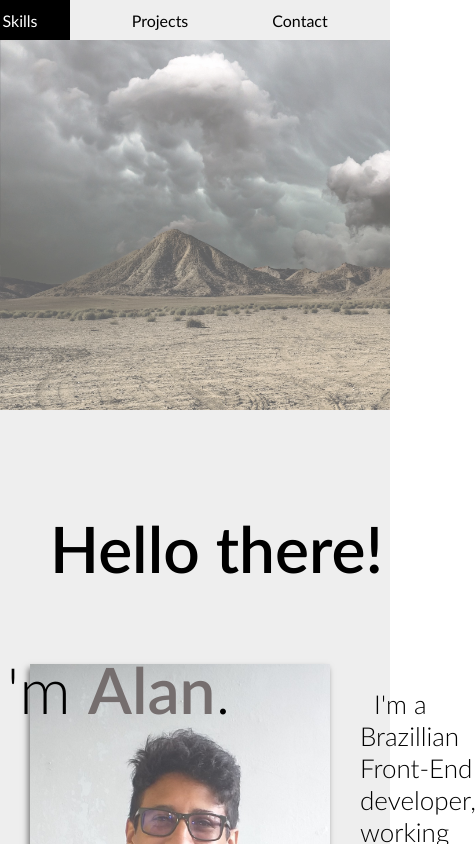
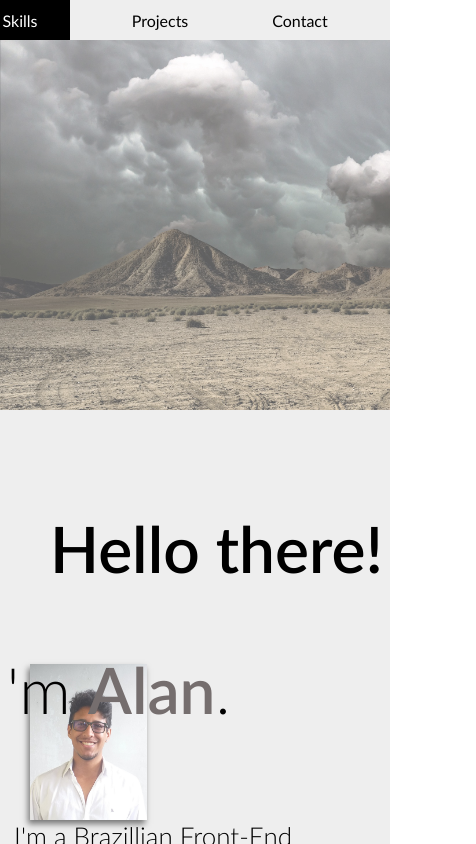
Before and after one commit to al-ptk/portfolio, a React (Create React App) app: page / in a window 390 px wide. Shown: the top 844 px of the page, 476 px wide, since content can reach past the window. Built offline with nearby package versions, Linux system fonts and the light colour scheme.

Commit message:
Somewhat fix glitch at small screens

```diff
--- a/src/App.css
+++ b/src/App.css
@@ -1,3 +1,4 @@
 .App {
   background-color: #eee;
+
 }
--- a/src/component/Header.jsx
+++ b/src/component/Header.jsx
@@ -58,6 +58,7 @@ const Header = (props) => {
           height: inherit;
           background-color: rgba(255,255,255,.25);
         }
+
         `}
       </style>
       <nav>
--- a/src/component/HeroIntro.jsx
+++ b/src/component/HeroIntro.jsx
@@ -18,8 +18,8 @@ const HeroIntro = (props) => {
         }
 
         .hero-intro img {
-          width: 300px;
-          height: 400px;
+          width: 30%;
+          aspect-ratio: 3 / 4;
           object-fit: cover;
           box-shadow: -2px 4px 6px 0 rgba(0,0,0,.5);
           margin: 0 30px;
@@ -27,6 +27,7 @@ const HeroIntro = (props) => {
 
         .hero-description {
           display: flex;
+          flex-wrap: wrap;
           align-items: center;
         }
 
--- a/src/component/ProjectCarousel.jsx
+++ b/src/component/ProjectCarousel.jsx
@@ -17,7 +17,7 @@ const ProjectCarousel = (props) => {
           display: flex;
           padding: 100px 60px;
           gap: 100px;
-          overflow-x: hidden;
+          overflow-x: scroll;
 
           background-color: #E4E4E4;
           box-shadow: inset 0px 4px 8px rgba(0, 0, 0, 0.25), inset 0px -4px 8px rgba(0, 0, 0, 0.25);
@@ -50,11 +50,14 @@ const ProjectCarousel = (props) => {
   );
 };
 
+const getRandom = () =>
+  `https://picsum.photos/400/350?random=${Math.floor(Math.random() * 100)}`;
+
 const ProjectCard = ({ title, imagePath, imageAlt, linkURL }) => {
   return (
     <section className="project-card">
       <a href={linkURL} target="_blank" rel="noreferrer">
-        <img src={imagePath} alt={imageAlt} />
+        <img src={imagePath === '#' ? getRandom() : imagePath} alt={imageAlt} />
         <h2>{title}</h2>
       </a>
     </section>
--- a/src/index.css
+++ b/src/index.css
@@ -4,16 +4,3 @@
   padding: 0;
   font-family: Lato;
 }
-
-/* Hide scrollbar for Chrome, Safari and Opera */
-/* .ProjectCarousel::-webkit-scrollbar, */
-body::-webkit-scrollbar {
-  display: none;
-}
-
-/* Hide scrollbar for IE, Edge and Firefox */
-/* .ProjectCarousel, */
-body {
-  -ms-overflow-style: none; /* IE and Edge */
-  scrollbar-width: none; /* Firefox */
-}
--- a/src/index.js
+++ b/src/index.js
@@ -6,7 +6,7 @@ import './assets/fonts/Lato/lato-config.css';
 
 const root = ReactDOM.createRoot(document.getElementById('root'));
 root.render(
-  <React.StrictMode>
+  // <React.StrictMode>
     <App />
-  </React.StrictMode>
+  // </React.StrictMode>
 );
```
